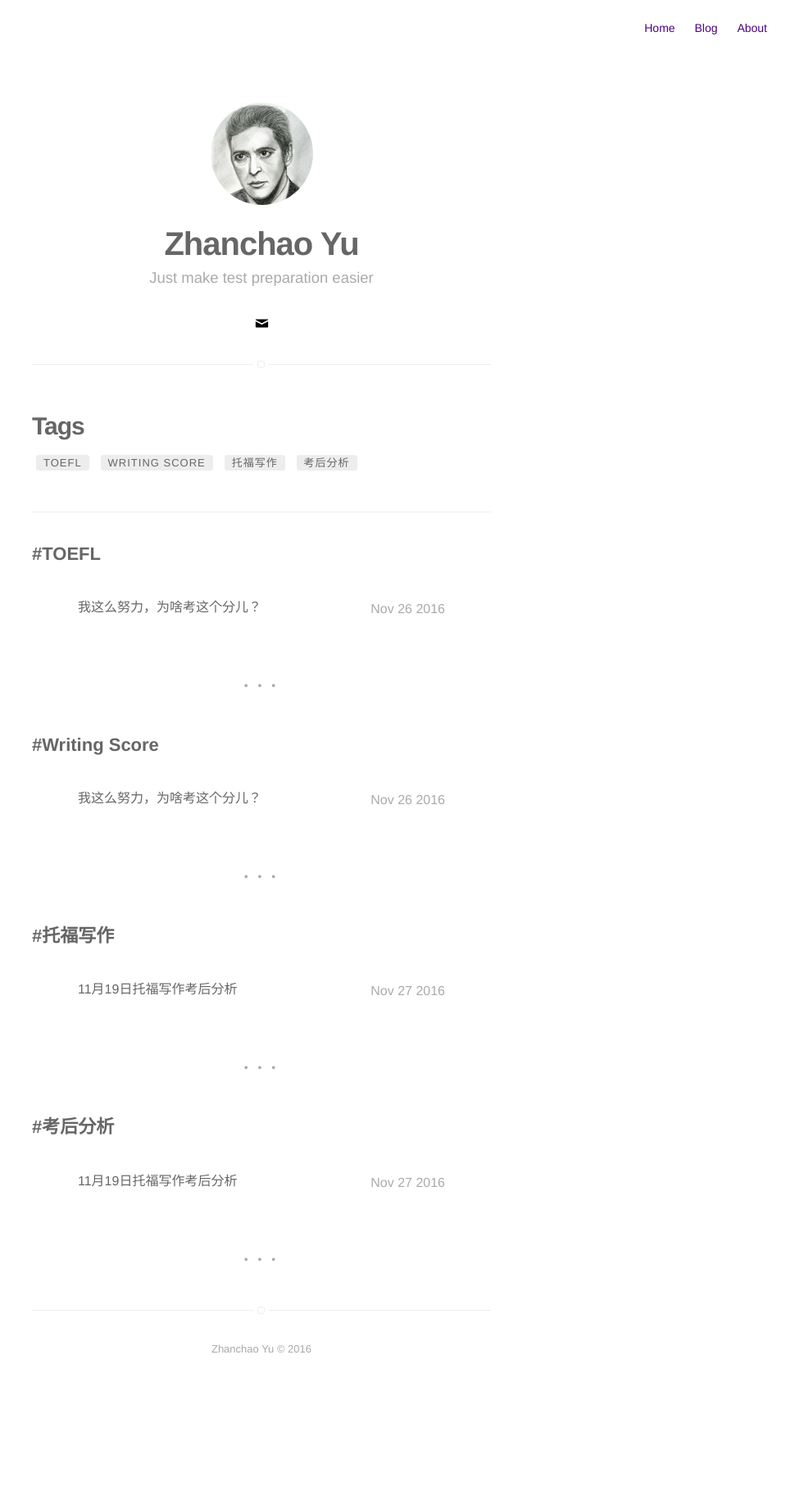
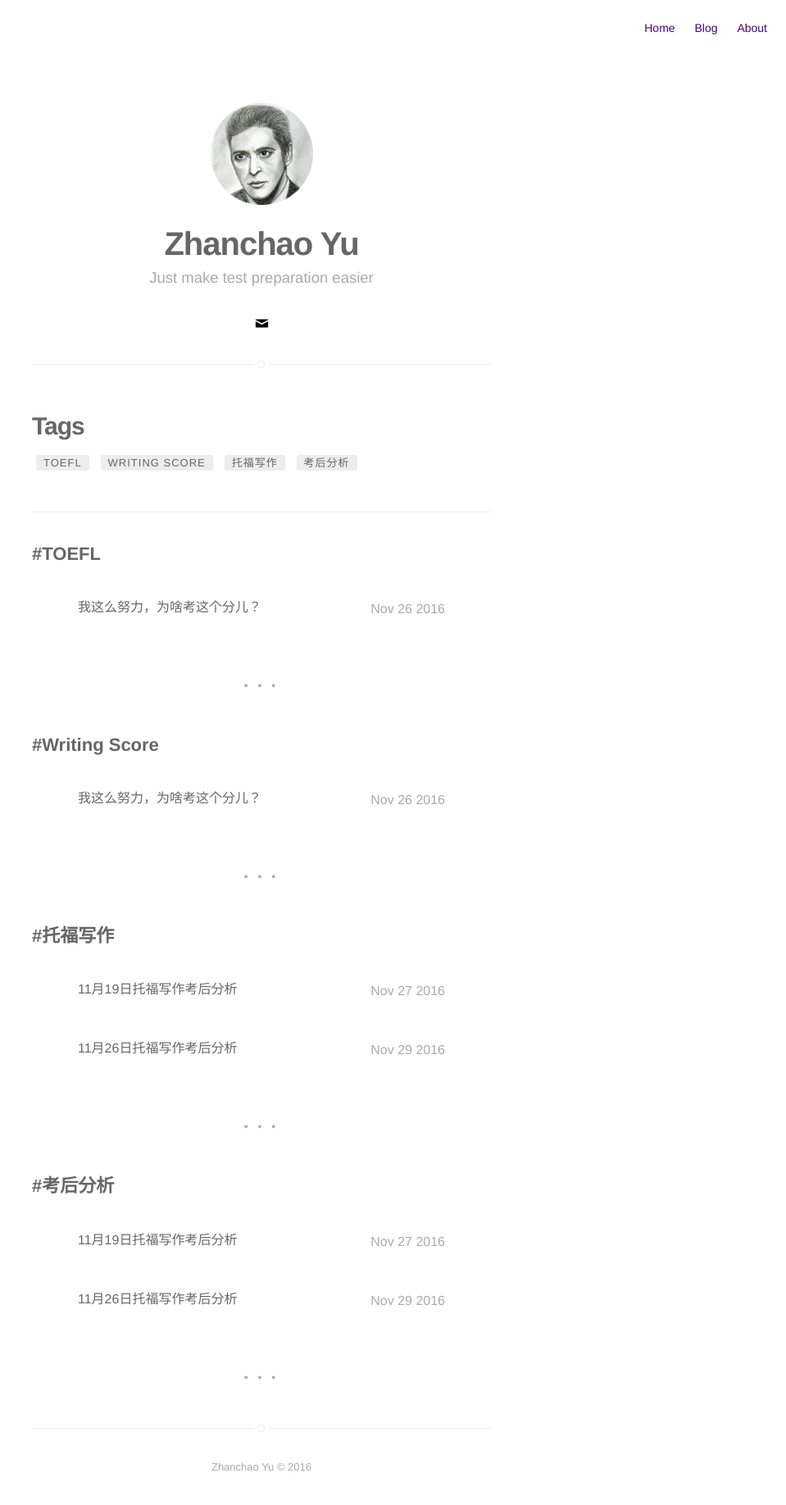
Before and after one commit to flutar/flutar.github.io, a Jekyll site: the page built from tags.html, in a window 1280 px wide. Shown: the whole page at 82% size, without its empty margins (321-1280 px from the left). Built offline with Jekyll 4.4.1, drawn with Linux system fonts in a browser that asks for light colours; before the commit the page ends 1692 px from its top, so only the background shows below that.

Commit message:
1126 after test analysis

```diff
--- a/_posts/2016-11-29.md
+++ b/_posts/2016-11-29-tw-after-test-analysis-1126.md
@@ -1,7 +1,7 @@
 ---
-title: "托福写作"
+title: "11月26日托福写作考后分析"
 layout: post
-date: 2016-11-27 11:01
+date: 2016-11-29 11:41
 headerImage: false
 tag:
 - 托福写作
```
